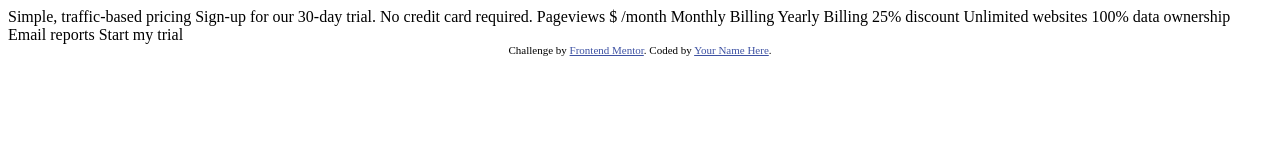
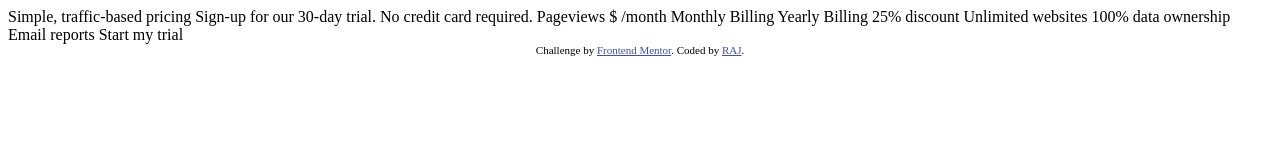
Before and after one commit to verreauxblack/frontendmentor-challenge, a website: page interactive-pricing-component/index.html in a window 1280 px wide. Drawn offline with Linux system fonts and the light colour scheme.

Commit message:
something added in index file

```diff
--- a/interactive-pricing-component/index.html
+++ b/interactive-pricing-component/index.html
@@ -33,7 +33,7 @@
 
   <div class="attribution">
     Challenge by <a href="https://www.frontendmentor.io?ref=challenge" target="_blank">Frontend Mentor</a>.
-    Coded by <a href="#">Your Name Here</a>.
+    Coded by <a href="#">RAJ</a>.
   </div>
 </body>
 </html>
```
